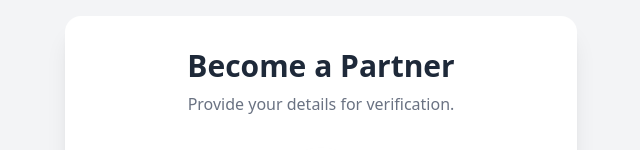
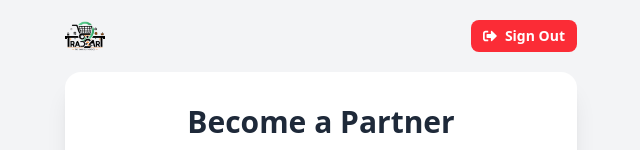
Before and after one commit to Trade2CarT/trade2cartVendor, a React (Vite) app: page /register in a window 1280 px wide. Shown: the top 150 px of the page, without its empty margins (319-959 px from the left). Built offline with nearby package versions, Linux system fonts and the light colour scheme; no server answers; the database is empty; sample sign-in values are in the browser's storage; grey boxes are pictures that could not be loaded.

Commit message:
Update RegisterForm.jsx

```diff
--- a/src/pages/RegisterForm.jsx
+++ b/src/pages/RegisterForm.jsx
@@ -3,10 +3,12 @@ import { useNavigate } from 'react-router-dom';
 import { toast } from 'react-hot-toast';
 import { ref as dbRef, set, get } from 'firebase/database';
 import { ref as storageRef, uploadBytes, getDownloadURL } from 'firebase/storage';
+import { signOut } from 'firebase/auth';
 import { auth, db, storage } from '../firebase';
-import { FaUser, FaMapMarkerAlt, FaIdCard, FaFileUpload, FaExclamationCircle, FaCamera } from 'react-icons/fa';
+import { FaUser, FaMapMarkerAlt, FaIdCard, FaFileUpload, FaExclamationCircle, FaCamera, FaSignOutAlt } from 'react-icons/fa';
 // import Loader from '../components/Loader';
 import SEO from '../components/SEO';
+import logo from '../assets/images/logo.PNG';
 import Loader from './Loader';
 
 // --- Reusable File Input Component with Validation ---
@@ -23,7 +25,7 @@ const FileInput = ({ label, icon, onChange, fileName, error, accept }) => (
 );
 
 // --- Reusable Text Input with Validation ---
-const TextInput = ({ name, placeholder, value, onChange, error, icon, maxLength, pattern, type = "text" }) => (
+const TextInput = ({ name, placeholder, value, onChange, onBlur, error, icon, maxLength, pattern, type = "text" }) => (
     <div className="relative">
         {icon && <div className="absolute left-3 top-1/2 -translate-y-1/2 text-gray-400">{icon}</div>}
         <input
@@ -32,6 +34,7 @@ const TextInput = ({ name, placeholder, value, onChange, error, icon, maxLength,
             placeholder={placeholder}
             value={value}
             onChange={onChange}
+            onBlur={onBlur}
             maxLength={maxLength}
             pattern={pattern}
             className={`w-full pl-10 pr-3 py-3 border rounded-lg focus:ring-2 ${error ? 'border-red-500 ring-red-200' : 'border-gray-300 focus:ring-blue-500'}`}
@@ -82,6 +85,16 @@ const RegisterForm = () => {
         fetchLocations();
     }, []);
 
+    const handleSignOut = async () => {
+        try {
+            await signOut(auth);
+            toast.success("You have been signed out.");
+            // The AuthChecker in App.jsx will automatically navigate to /login
+        } catch (error) {
+            toast.error("Failed to sign out.");
+        }
+    };
+
     const validateField = (name, value) => {
         let error = '';
         if (!value) return "This field is required.";
@@ -95,11 +108,18 @@ const RegisterForm = () => {
         return error;
     };
 
+    const handleBlur = (e) => {
+        const { name, value } = e.target;
+        setFormErrors(prev => ({ ...prev, [name]: validateField(name, value) }));
+    };
+
     const handleInputChange = (e) => {
         const { name, value } = e.target;
         let finalValue = name === 'pan' ? value.toUpperCase() : value;
         setFormData(prev => ({ ...prev, [name]: finalValue }));
-        setFormErrors(prev => ({ ...prev, [name]: validateField(name, finalValue) }));
+        if (formErrors[name]) {
+            setFormErrors(prev => ({ ...prev, [name]: validateField(name, finalValue) }));
+        }
     };
 
     const handleFileChange = (e, key) => {
@@ -131,8 +151,6 @@ const RegisterForm = () => {
     const validateForm = () => {
         const newErrors = {};
         let isValid = true;
-
-        // Validate text inputs
         for (const key in formData) {
             const error = validateField(key, formData[key]);
             if (error) {
@@ -140,33 +158,26 @@ const RegisterForm = () => {
                 isValid = false;
             }
         }
-
-        // Validate file inputs
         for (const key in files) {
             if (!files[key]) {
                 newErrors[key] = "This file is required.";
                 isValid = false;
             }
         }
-
         setFormErrors(newErrors);
         return isValid;
     };
 
-
     const handleSubmit = async (e) => {
         e.preventDefault();
-
         if (!validateForm()) {
             return toast.error("Please fill all required fields correctly.");
         }
-
         const user = auth.currentUser;
         if (!user) {
             toast.error("Authentication error. Please log in again.");
             return navigate('/');
         }
-
         setLoading(true);
         const filesToUpload = [
             { key: 'profilePhoto', file: files.profilePhoto, name: 'Profile Photo' },
@@ -175,7 +186,6 @@ const RegisterForm = () => {
             { key: 'licensePhoto', file: files.licensePhoto, name: 'License Document' },
         ];
         const uploadedUrls = {};
-
         try {
             for (let i = 0; i < filesToUpload.length; i++) {
                 const item = filesToUpload[i];
@@ -184,19 +194,11 @@ const RegisterForm = () => {
                 const url = await uploadFile(item.file, `vendors/${user.uid}/${item.key}.${getFileExtension(item.file.name)}`);
                 uploadedUrls[item.key] = url;
             }
-
             setLoaderText("Finalizing registration...");
-
             const vendorData = {
-                ...formData,
-                uid: user.uid,
-                phone: user.phoneNumber,
-                status: 'pending',
-                createdAt: new Date().toISOString(),
-                profilePhotoURL: uploadedUrls.profilePhoto,
-                aadhaarPhotoURL: uploadedUrls.aadhaarPhoto,
-                panPhotoURL: uploadedUrls.panPhoto,
-                licensePhotoURL: uploadedUrls.licensePhoto,
+                ...formData, uid: user.uid, phone: user.phoneNumber, status: 'pending', createdAt: new Date().toISOString(),
+                profilePhotoURL: uploadedUrls.profilePhoto, aadhaarPhotoURL: uploadedUrls.aadhaarPhoto,
+                panPhotoURL: uploadedUrls.panPhoto, licensePhotoURL: uploadedUrls.licensePhoto,
             };
             await set(dbRef(db, `vendors/${user.uid}`), vendorData);
             toast.success('Registration submitted for verification!');
@@ -216,7 +218,16 @@ const RegisterForm = () => {
     return (
         <>
             <SEO title="Join Trade2Cart as Vendor" description="Register as a vendor with Trade2Cart and receive free pickup leads." />
-            <div className="min-h-screen bg-gray-100 flex items-center justify-center p-4">
+            <div className="min-h-screen bg-gray-100 flex flex-col items-center justify-center p-4">
+                {/* Simple Header for Registration Page */}
+                <div className="w-full max-w-lg mb-4 flex justify-between items-center">
+                    <img src={logo} alt="Trade2Cart Logo" className="h-10" />
+                    <button onClick={handleSignOut} className="flex items-center gap-2 px-3 py-1.5 bg-red-500 text-white text-sm font-semibold rounded-lg hover:bg-red-600 transition-colors">
+                        <FaSignOutAlt />
+                        <span>Sign Out</span>
+                    </button>
+                </div>
+
                 <div className="w-full max-w-lg bg-white p-8 rounded-2xl shadow-xl relative">
                     {loading && <LoaderOverlay text={loaderText} />}
                     <h2 className="text-3xl font-bold text-center text-gray-800 mb-2">Become a Partner</h2>
@@ -233,11 +244,11 @@ const RegisterForm = () => {
                             {formErrors.profilePhoto && <p className="text-xs text-red-600 mt-2">{formErrors.profilePhoto}</p>}
                         </div>
 
-                        <TextInput name="name" placeholder="Full Name" value={formData.name} onChange={handleInputChange} error={formErrors.name} icon={<FaUser />} />
+                        <TextInput name="name" placeholder="Full Name" value={formData.name} onChange={handleInputChange} onBlur={handleBlur} error={formErrors.name} icon={<FaUser />} />
 
                         <div className="relative">
                             <FaMapMarkerAlt className="absolute left-3 top-4 text-gray-400" />
-                            <textarea name="address" placeholder="Full Address" value={formData.address} onChange={handleInputChange} className={`w-full pl-10 pr-3 py-3 border rounded-lg focus:ring-2 ${formErrors.address ? 'border-red-500 ring-red-200' : 'border-gray-300 focus:ring-blue-500'}`} rows="2" required />
+                            <textarea name="address" placeholder="Full Address" value={formData.address} onChange={handleInputChange} onBlur={handleBlur} className={`w-full pl-10 pr-3 py-3 border rounded-lg focus:ring-2 ${formErrors.address ? 'border-red-500 ring-red-200' : 'border-gray-300 focus:ring-blue-500'}`} rows="2" required />
                             {formErrors.address && <p className="text-xs text-red-600 mt-1 pl-1">{formErrors.address}</p>}
                         </div>
 
@@ -253,10 +264,10 @@ const RegisterForm = () => {
                         </div>
 
                         <div className="grid grid-cols-1 md:grid-cols-2 gap-4">
-                            <TextInput name="aadhaar" placeholder="Aadhaar Number" value={formData.aadhaar} onChange={handleInputChange} error={formErrors.aadhaar} icon={<FaIdCard />} maxLength={12} />
-                            <TextInput name="pan" placeholder="PAN Number" value={formData.pan} onChange={handleInputChange} error={formErrors.pan} icon={<FaIdCard />} maxLength={10} />
+                            <TextInput name="aadhaar" placeholder="Aadhaar Number" value={formData.aadhaar} onChange={handleInputChange} onBlur={handleBlur} error={formErrors.aadhaar} icon={<FaIdCard />} maxLength={12} />
+                            <TextInput name="pan" placeholder="PAN Number" value={formData.pan} onChange={handleInputChange} onBlur={handleBlur} error={formErrors.pan} icon={<FaIdCard />} maxLength={10} />
                         </div>
-                        <TextInput name="license" placeholder="Driving License Number" value={formData.license} onChange={handleInputChange} error={formErrors.license} icon={<FaIdCard />} maxLength={20} />
+                        <TextInput name="license" placeholder="Driving License Number" value={formData.license} onChange={handleInputChange} onBlur={handleBlur} error={formErrors.license} icon={<FaIdCard />} maxLength={20} />
 
                         <div className="grid grid-cols-1 md:grid-cols-3 gap-4 pt-2">
                             <FileInput label="Aadhaar Photo" icon={<FaFileUpload className="text-blue-500" />} onChange={(e) => handleFileChange(e, 'aadhaarPhoto')} fileName={files.aadhaarPhoto?.name} error={formErrors.aadhaarPhoto} accept="image/png, image/jpeg, application/pdf" />
```
